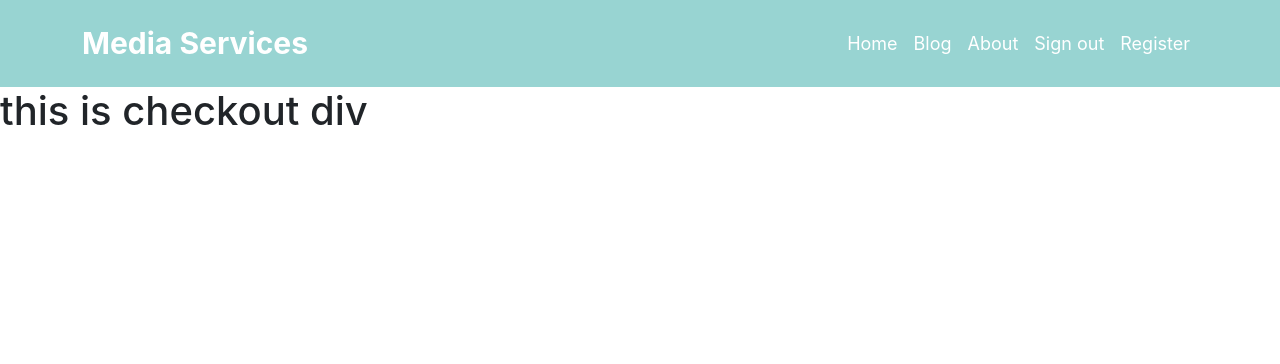
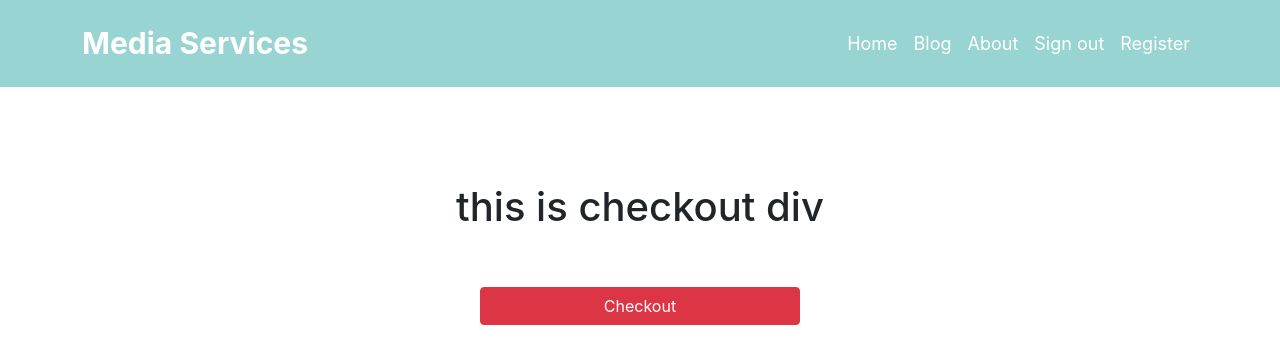
Before and after one commit to Nahid-khandakar/Media-Service, a React (Create React App) app: page /checkout in a window 1280 px wide. Shown: the top 364 px of the page. Built offline with nearby package versions, Linux system fonts and the light colour scheme; no server answers; sample sign-in values are in the browser's storage.

Commit message:
chackout toast add

```diff
--- a/src/component/CheckOut/CheckOut.js
+++ b/src/component/CheckOut/CheckOut.js
@@ -1,10 +1,21 @@
 import React from 'react';
 import './CheckOut.css'
+import { ToastContainer, toast } from 'react-toastify';
+import 'react-toastify/dist/ReactToastify.css';
 
 const CheckOut = () => {
+
+    const handleToast = () => {
+        toast('Thanks for Checkout')
+    }
+
     return (
         <div>
-            <h1>this is checkout div</h1>
+            <h1 className='text-center mt-5 p-5'>this is checkout div</h1>
+            <button onClick={handleToast} className='btn btn-danger mx-auto w-25 d-block'>
+                Checkout
+            </button>
+            <ToastContainer />
         </div>
     );
 };
--- a/src/component/Login/Login.js
+++ b/src/component/Login/Login.js
@@ -103,10 +103,10 @@ const Login = () => {
                 Login
             </Button>
 
+            {errorElement}
+
             <SocialLogIn></SocialLogIn>
 
-
-            {errorElement}
             <ToastContainer />
 
         </Form>
```
